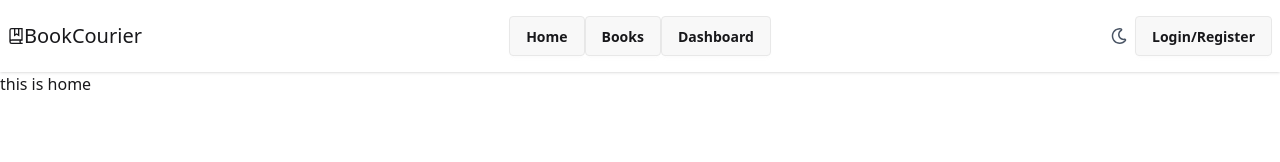
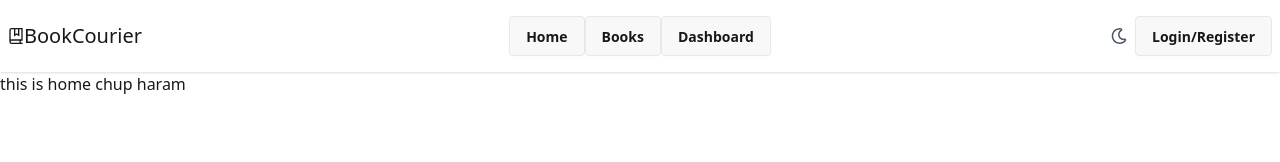
Before and after one commit to MinhajurRahman27/BookCourier-client, a React (Vite) app: page / in a window 1280 px wide. Shown: the top 162 px of the page. Built offline with nearby package versions, Linux system fonts and the light colour scheme.

Commit message:
Create authcontext, authprovider & useAuth hook

```diff
--- /dev/null
+++ b/src/Auth/AuthContext.jsx
@@ -0,0 +1,3 @@
+import { createContext } from "react";
+
+export const AuthContext = createContext(null);
--- /dev/null
+++ b/src/Auth/AuthProvider.jsx
@@ -0,0 +1,15 @@
+import React from "react";
+import { AuthContext } from "./AuthContext";
+
+const AuthProvider = ({ children }) => {
+  const authInfo = {
+    name: "chup haram",
+  };
+  return (
+
+      <AuthContext value={authInfo}>{children}</AuthContext>
+
+  );
+};
+
+export default AuthProvider;
--- /dev/null
+++ b/src/Hooks/useAuth.jsx
@@ -0,0 +1,9 @@
+import React, { use } from "react";
+import { AuthContext } from "../Auth/AuthContext";
+
+const useAuth = () => {
+  const authInfo = use(AuthContext);
+  return authInfo;
+};
+
+export default useAuth;
--- a/src/Pages/Home/Home.jsx
+++ b/src/Pages/Home/Home.jsx
@@ -1,11 +1,11 @@
-import React from 'react';
+import React from "react";
+import { AuthContext } from "../../Auth/AuthContext";
+import useAuth from "../../Hooks/useAuth";
 
 const Home = () => {
-  return (
-    <div>
-      this is home
-    </div>
-  );
+  const {name} = useAuth()
+  console.log(name);
+  return <div>this is home {name}</div>;
 };
 
 export default Home;
```
Also changed, not shown: src/main.jsx (+12 -11 lines).
